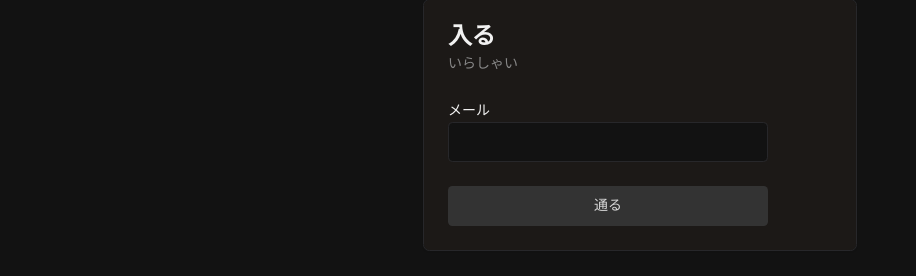
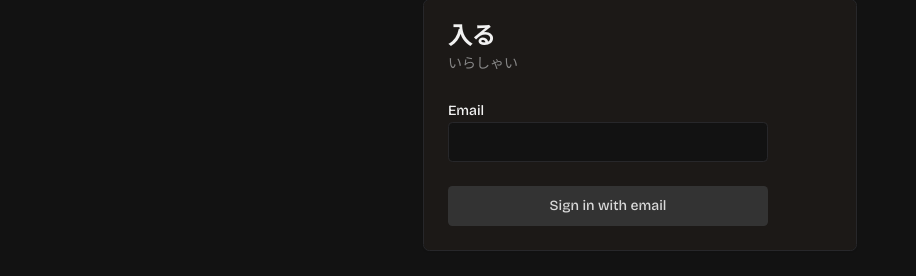
Before and after one commit to seanbethard/rag-next, a Next.js app: page /auth/sign-in in a window 1280 px wide. Shown: the part 357-633 px from the top of the page, without its empty margins (0-916 px from the left). Built offline with nearby package versions, Linux system fonts and the light colour scheme; no server answers.

Commit message:
update magic link form

```diff
--- a/src/app/auth/sign-in/oauth-form.tsx
+++ b/src/app/auth/sign-in/oauth-form.tsx
@@ -61,7 +61,7 @@ export function OTPForm() {
 
     if (error) {
       if (error instanceof AuthApiError && error.status === 400) {
-        setMessage('無効')
+        setMessage('Invalid credentials.')
         return
       }
       setMessage(error.message)
@@ -71,7 +71,7 @@ export function OTPForm() {
     // reset form
     setFormData({ email: '' })
     setFormSuccess(true)
-    setMessage('メールを確認')
+    setMessage('Please check your email for a magic link to access Biker Scum.')
   }
   return (
     <div className=" max-w-xs">
@@ -83,14 +83,14 @@ export function OTPForm() {
             <Info className="h-4 w-4 text-red-400" />
           )}
           <MailOpenIcon className="h-4 w-4" />
-          <AlertTitle>魔法のリンク</AlertTitle>
+          <AlertTitle>Magic link sent</AlertTitle>
           <AlertDescription>{message}</AlertDescription>
         </Alert>
       ) : null}
 
       <form onSubmit={handleSubmit}>
         <div>
-          <Label htmlFor="email">メール</Label>
+          <Label htmlFor="email">Email</Label>
           <Input
             id="email"
             name="email"
@@ -101,7 +101,7 @@ export function OTPForm() {
         </div>
         {errors?.email ? <InputErrorMessage>{errors?.email}</InputErrorMessage> : null}
         <div className="form-control mt-6 w-full">
-          <Button className="btn btn-primary w-full no-animation">通る</Button>
+          <Button className="btn btn-primary w-full no-animation">Sign in with email</Button>
         </div>
       </form>
     </div>
```
